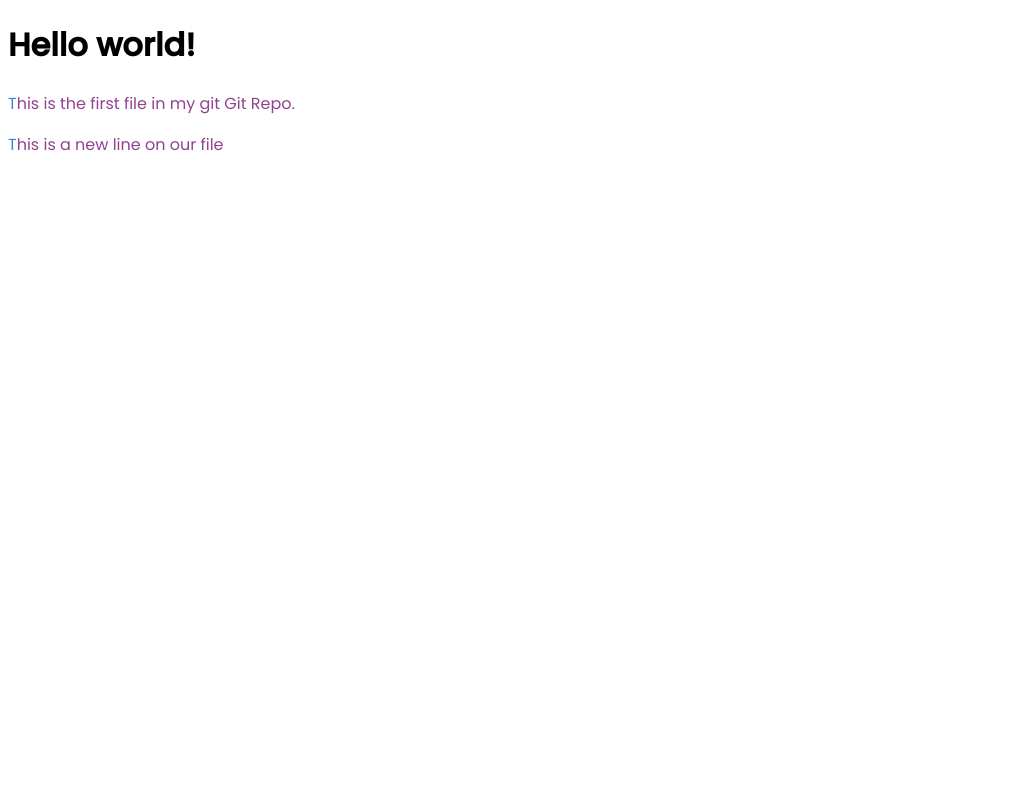
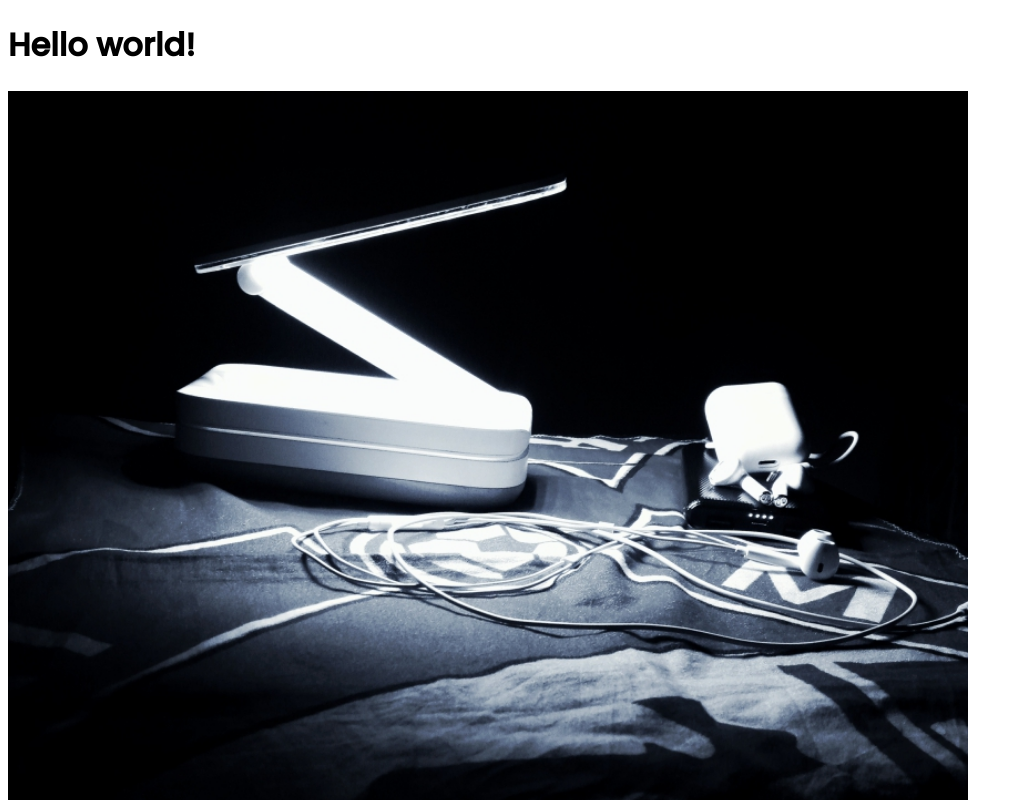
Before and after one commit to Ceempire/git-practice, a plain HTML site: page index.html in a window 1280 px wide. Shown: the top 800 px of the page, without its empty margins (0-1023 px from the left). Drawn offline with Linux system fonts and the light colour scheme.

Commit message:
Added image to Git Practice

```diff
--- a/index.html
+++ b/index.html
@@ -12,6 +12,7 @@
 </head>
 <body>
     <h1>Hello world!</h1>
+    <div><img src="Lamp.jpeg" alt="Lamp"></div>
 <p>This is the first file in my git Git Repo.</p>
 <p>This is a new line on our file</p>
 </body>
--- a/style.css
+++ b/style.css
@@ -10,3 +10,8 @@ p {
 p:first-letter {
     color:#3387e0;
 }
+
+img {
+    width:100%;
+    max-width:960px;
+}
```
Also changed, not shown: Black Panther.jpg (added), Cee on bricks.jpeg (added), I remember.jpg (added), Lamp.jpeg (added), 1 other file.
